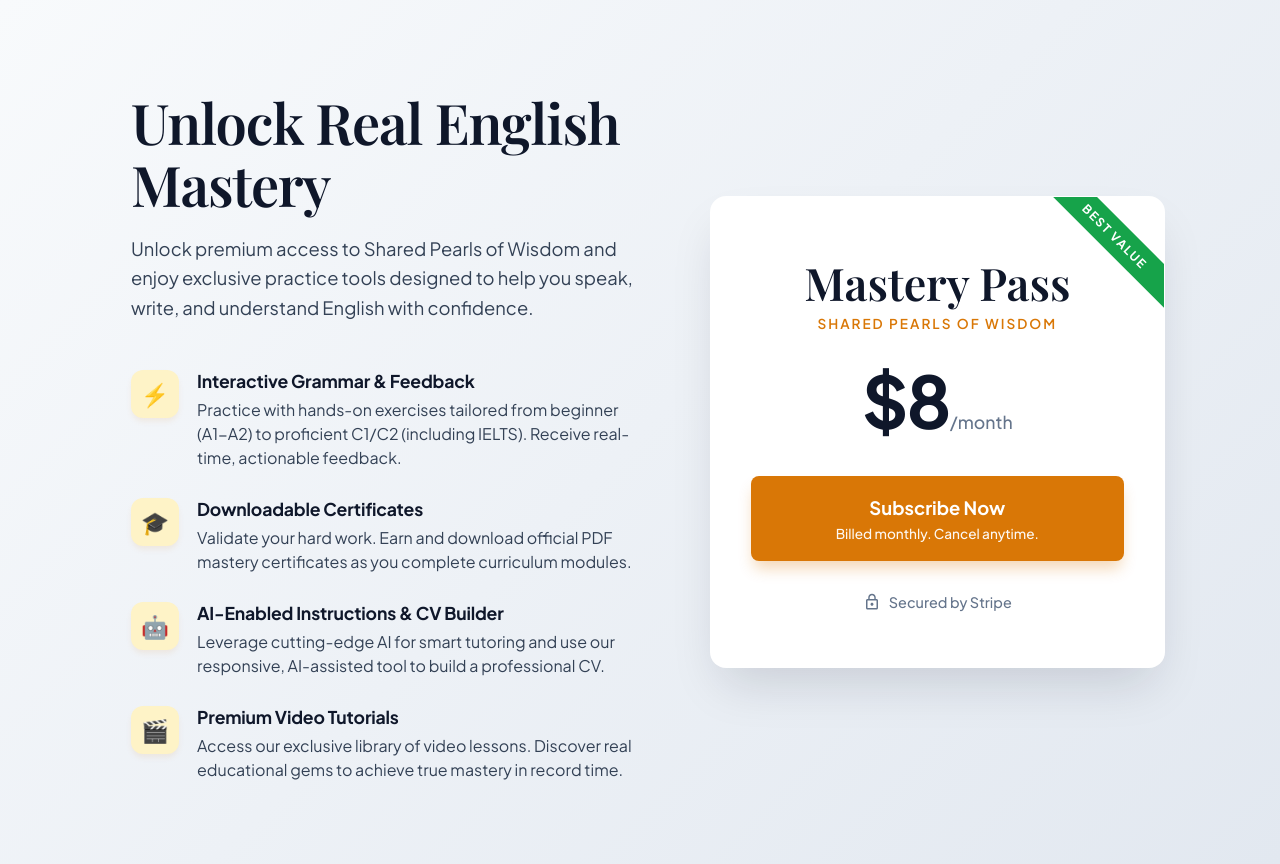
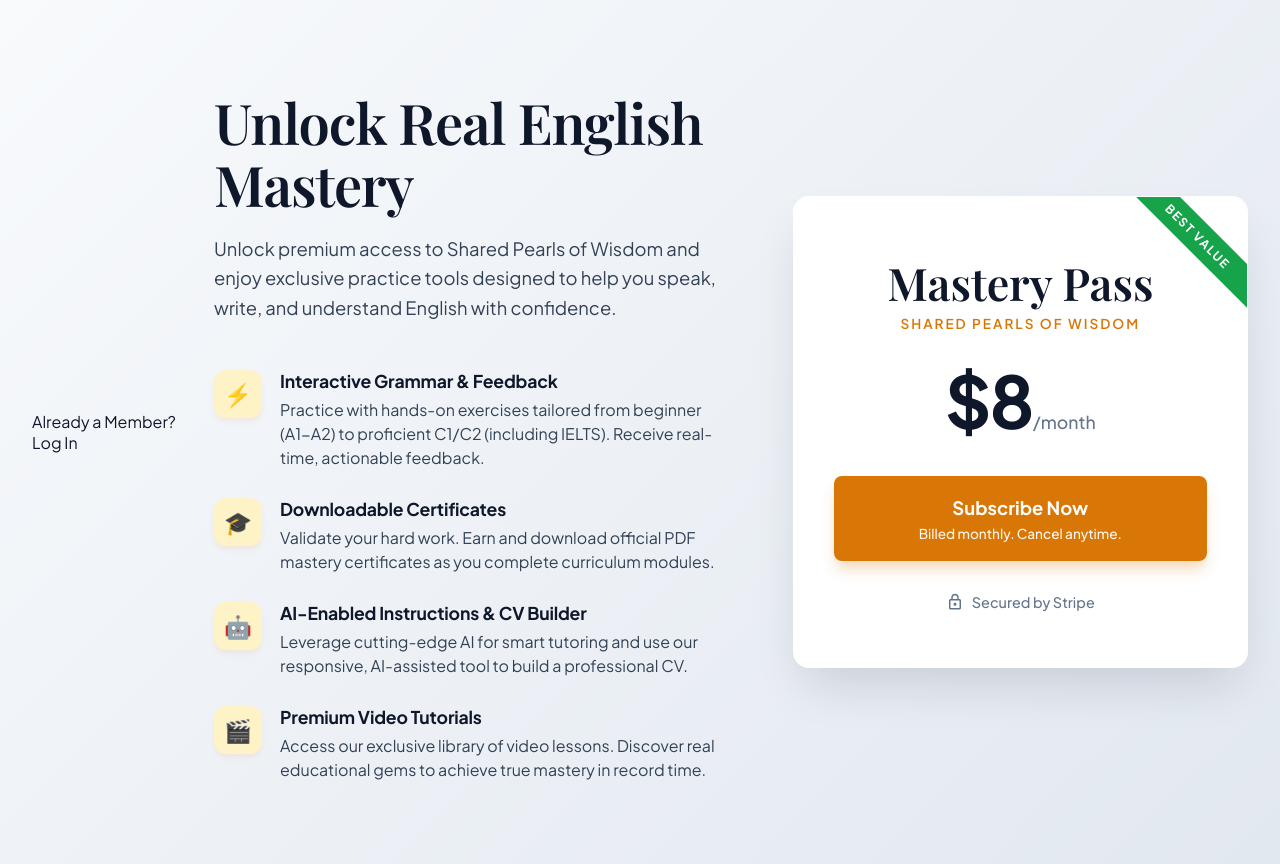
Before and after one commit to Ramesh198312/www.sharedpearls.github.io-website-, a website: page inner-subscribe-payment.html in a window 1280 px wide. Drawn offline with nearby package versions, Linux system fonts and the light colour scheme; a web font is replaced by a local one.

Commit message:
Update inner-subscribe-payment.html

```diff
--- a/inner-subscribe-payment.html
+++ b/inner-subscribe-payment.html
@@ -1,7 +1,6 @@
 <!DOCTYPE html>
 <html lang="en">
 <head>
-  <!-- 1. MEMBERSTACK HEADER SCRIPT (Replace YOUR_APP_ID with your actual ID) -->
   <script src="https://static.memberstack.com/scripts/v1/memberstack.js" data-memberstack-app="app_cmsvtoay1008m0ssad92g9nck"></script>
   <meta charset="UTF-8">
   <meta name="viewport" content="width=device-width, initial-scale=1.0">
@@ -91,6 +90,11 @@
   </style>
 </head>
 <body>
+<!-- Returning Member Navigation Bar -->
+  <div class="member-nav">
+    <a data-ms-modal="login">Already a Member? Log In</a>
+    <a data-ms-modal="profile" style="display:none;" data-ms-content="members">Manage Subscription</a>
+  </div>
 
   <div class="page-wrapper">
     <div class="features-panel">
```
